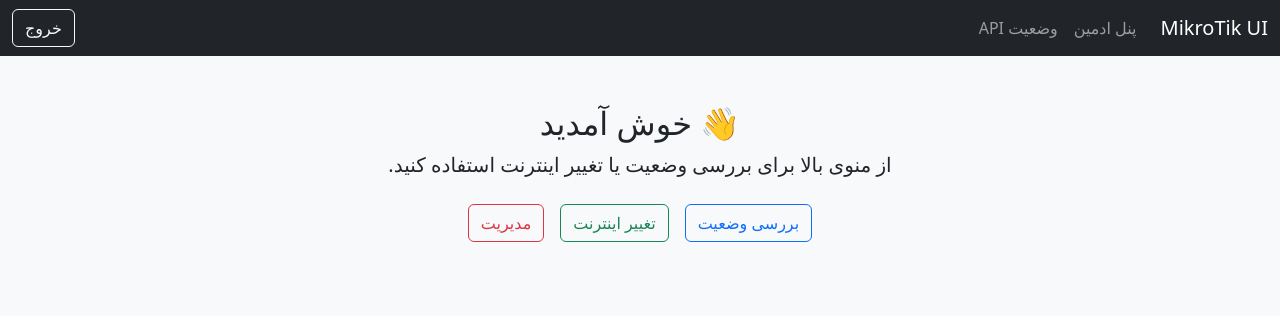
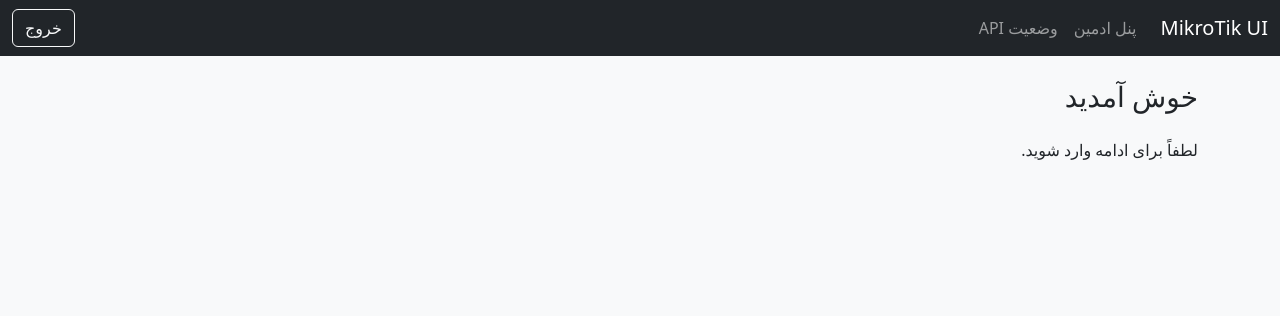
Before and after one commit to Nekooei-Dev/internet-router-ui, a Flask app: template templates/index.html in a window 1280 px wide. Shown: the top 316 px of the page. Run offline with Flask 3, Linux system fonts and the light colour scheme; the template is opened without the code that fills it, so the values that code supplies are empty; the visitor is signed in with stand-in values (Sample User, id 1).

Commit message:
Update index.html

```diff
--- a/templates/index.html
+++ b/templates/index.html
@@ -1,14 +1,5 @@
-{% extends "layout.html" %}
+{% extends 'layout.html' %}
 {% block content %}
-<div class="text-center mt-5">
-    <h2>👋 خوش آمدید</h2>
-    <p class="lead">از منوی بالا برای بررسی وضعیت یا تغییر اینترنت استفاده کنید.</p>
-    <div class="d-flex justify-content-center gap-3 mt-4">
-        <a href="/user_status" class="btn btn-outline-primary">بررسی وضعیت</a>
-        <a href="/change_internet" class="btn btn-outline-success">تغییر اینترنت</a>
-        {% if session.get('role') == 'admin' %}
-            <a href="/admin" class="btn btn-outline-danger">مدیریت</a>
-        {% endif %}
-    </div>
-</div>
+<h3 class="mb-4">خوش آمدید</h3>
+<p>لطفاً برای ادامه وارد شوید.</p>
 {% endblock %}
```
